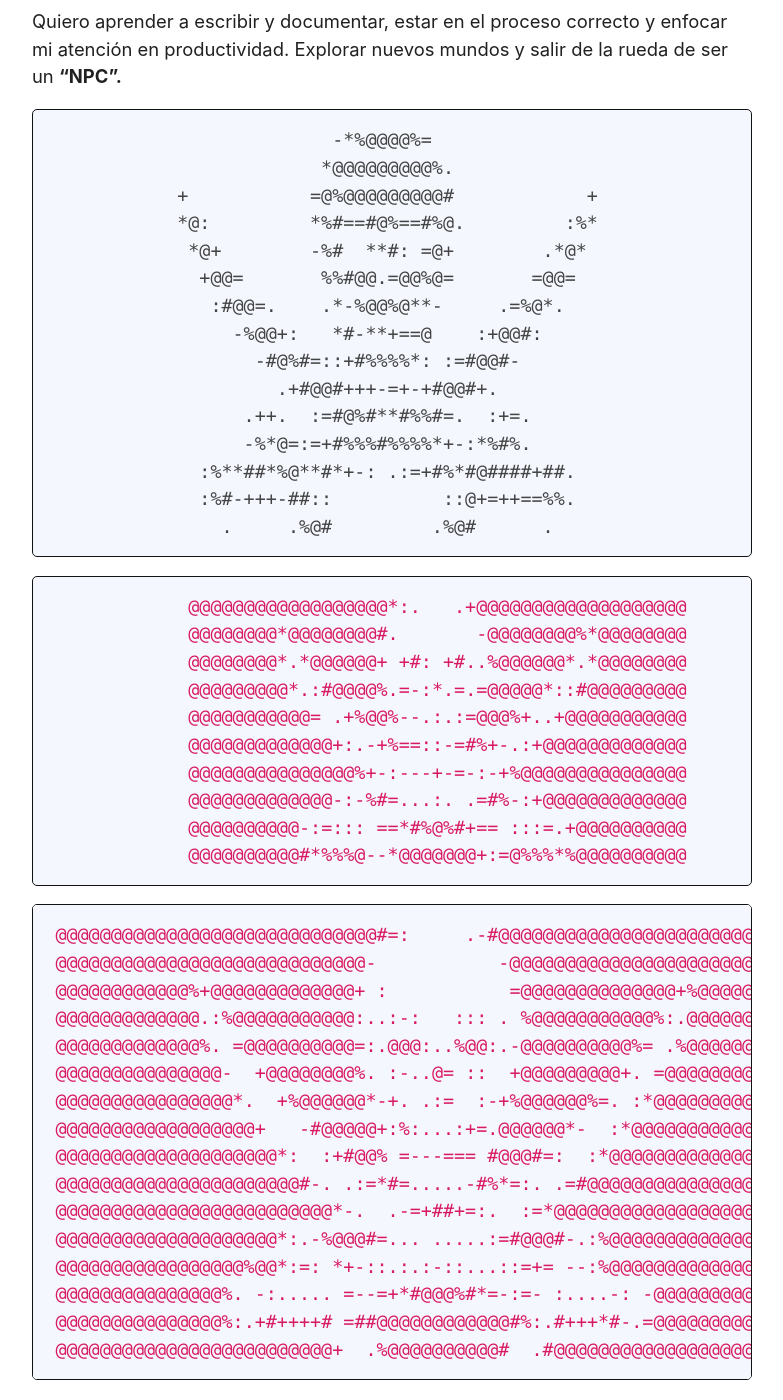
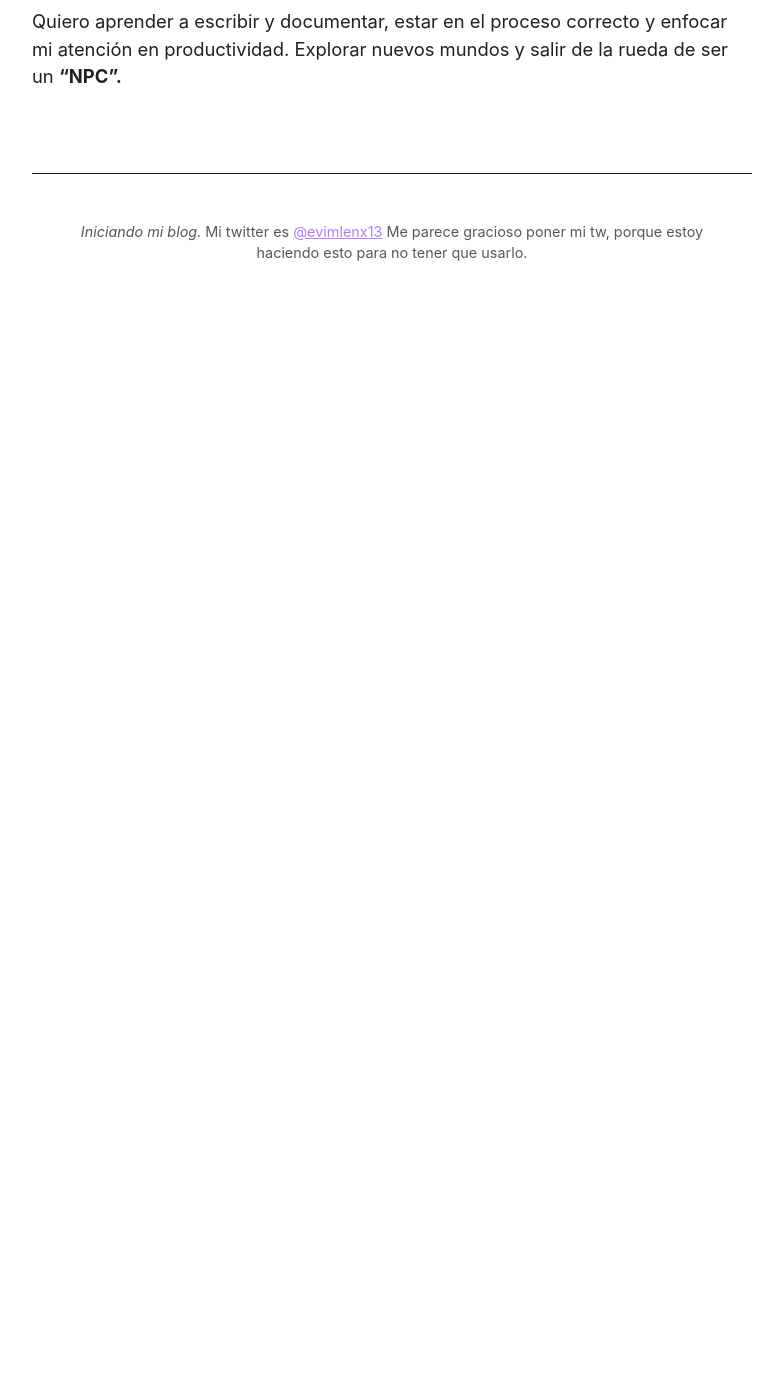
Before and after one commit to evilenx/BlogPersonal, a Jekyll site: the page built from index.md, in a window 1280 px wide and 1400 px high, scrolled down 377 px. Shown: the whole window, without its empty margins (248-1031 px from the left). Built offline with Jekyll 4.4.1, drawn with Linux system fonts in a browser that asks for light colours; after the commit the page ends 900 px from its top, so only the background shows below that.

Commit message:
deleted_pirate

````diff
--- a/index.md
+++ b/index.md
@@ -8,53 +8,3 @@ layout: default
 Soy Emanuel Avilés y esta es mi página web o blog personal. Llámalo como quieras.
 
 Quiero aprender a escribir y documentar, estar en el proceso correcto y enfocar mi atención en productividad. Explorar nuevos mundos y salir de la rueda de ser un **"NPC".**
-
-
-```
-                         -*%@@@@%=
-                        *@@@@@@@@@%.
-           +           =@%@@@@@@@@@#            +
-           *@:         *%#==#@%==#%@.         :%*
-            *@+        -%#  **#: =@+        .*@*
-             +@@=       %%#@@.=@@%@=       =@@=
-              :#@@=.    .*-%@@%@**-     .=%@*.
-                -%@@+:   *#-**+==@    :+@@#:
-                  -#@%#=::+#%%%%*: :=#@@#-
-                    .+#@@#+++-=+-+#@@#+.
-                 .++.  :=#@%#**#%%#=.  :+=.
-                 -%*@=:=+#%%%#%%%%*+-:*%#%.
-             :%**##*%@**#*+-: .:=+#%*#@####+##.
-             :%#-+++-##::          ::@+=++==%%.
-               .     .%@#         .%@#      .
-```
-
-```rust
-            @@@@@@@@@@@@@@@@@@*:.   .+@@@@@@@@@@@@@@@@@@@
-            @@@@@@@@*@@@@@@@@#.       -@@@@@@@@%*@@@@@@@@
-            @@@@@@@@*.*@@@@@@+ +#: +#..%@@@@@@*.*@@@@@@@@
-            @@@@@@@@@*.:#@@@@%.=-:*.=.=@@@@@*::#@@@@@@@@@
-            @@@@@@@@@@@= .+%@@%--.:.:=@@@%+..+@@@@@@@@@@@
-            @@@@@@@@@@@@@+:.-+%==::-=#%+-.:+@@@@@@@@@@@@@
-            @@@@@@@@@@@@@@@%+-:---+-=-:-+%@@@@@@@@@@@@@@@
-            @@@@@@@@@@@@@-:-%#=...:. .=#%-:+@@@@@@@@@@@@@
-            @@@@@@@@@@-:=::: ==*#%@%#+== :::=.+@@@@@@@@@@
-            @@@@@@@@@@#*%%%@--*@@@@@@@+:=@%%%*%@@@@@@@@@@
-```
-```rust
-@@@@@@@@@@@@@@@@@@@@@@@@@@@@@#=:     .-#@@@@@@@@@@@@@@@@@@@@@@@@@@@@@@
-@@@@@@@@@@@@@@@@@@@@@@@@@@@@-           -@@@@@@@@@@@@@@@@@@@@@@@@@@@@@
-@@@@@@@@@@@@%+@@@@@@@@@@@@@+ :           =@@@@@@@@@@@@@@+%@@@@@@@@@@@@
-@@@@@@@@@@@@@.:%@@@@@@@@@@@:..:-:   ::: . %@@@@@@@@@@@%:.@@@@@@@@@@@@@
-@@@@@@@@@@@@@%. =@@@@@@@@@@=:.@@@:..%@@:.-@@@@@@@@@@%= .%@@@@@@@@@@@@@
-@@@@@@@@@@@@@@@-  +@@@@@@@@%. :-..@= ::  +@@@@@@@@@+. =@@@@@@@@@@@@@@@
-@@@@@@@@@@@@@@@@*.  +%@@@@@@*-+. .:=  :-+%@@@@@@%=. :*@@@@@@@@@@@@@@@@
-@@@@@@@@@@@@@@@@@@+   -#@@@@@+:%:...:+=.@@@@@@*-  :*@@@@@@@@@@@@@@@@@@
-@@@@@@@@@@@@@@@@@@@@*:  :+#@@% =---=== #@@@#=:  :*@@@@@@@@@@@@@@@@@@@@
-@@@@@@@@@@@@@@@@@@@@@@#-. .:=*#=.....-#%*=:. .=#@@@@@@@@@@@@@@@@@@@@@@
-@@@@@@@@@@@@@@@@@@@@@@@@@*-.  .-=+##+=:.  :=*@@@@@@@@@@@@@@@@@@@@@@@@@
-@@@@@@@@@@@@@@@@@@@@*:.-%@@@#=... .....:=#@@@#-.:%@@@@@@@@@@@@@@@@@@@@
-@@@@@@@@@@@@@@@@@%@@*:=: *+-::.:.:-::...::=+= --:%@@@@@@@@@@@@@@@@@@@@
-@@@@@@@@@@@@@@@%. -:..... =--=+*#@@@%#*=-:=- :....-: -@@@@@@@@@@@@@@@@
-@@@@@@@@@@@@@@@%:.+#++++# =##@@@@@@@@@@@@#%:.#+++*#-.=@@@@@@@@@@@@@@@@
-@@@@@@@@@@@@@@@@@@@@@@@@@+  .%@@@@@@@@@@#  .#@@@@@@@@@@@@@@@@@@@@@@@@@%
-```
````
